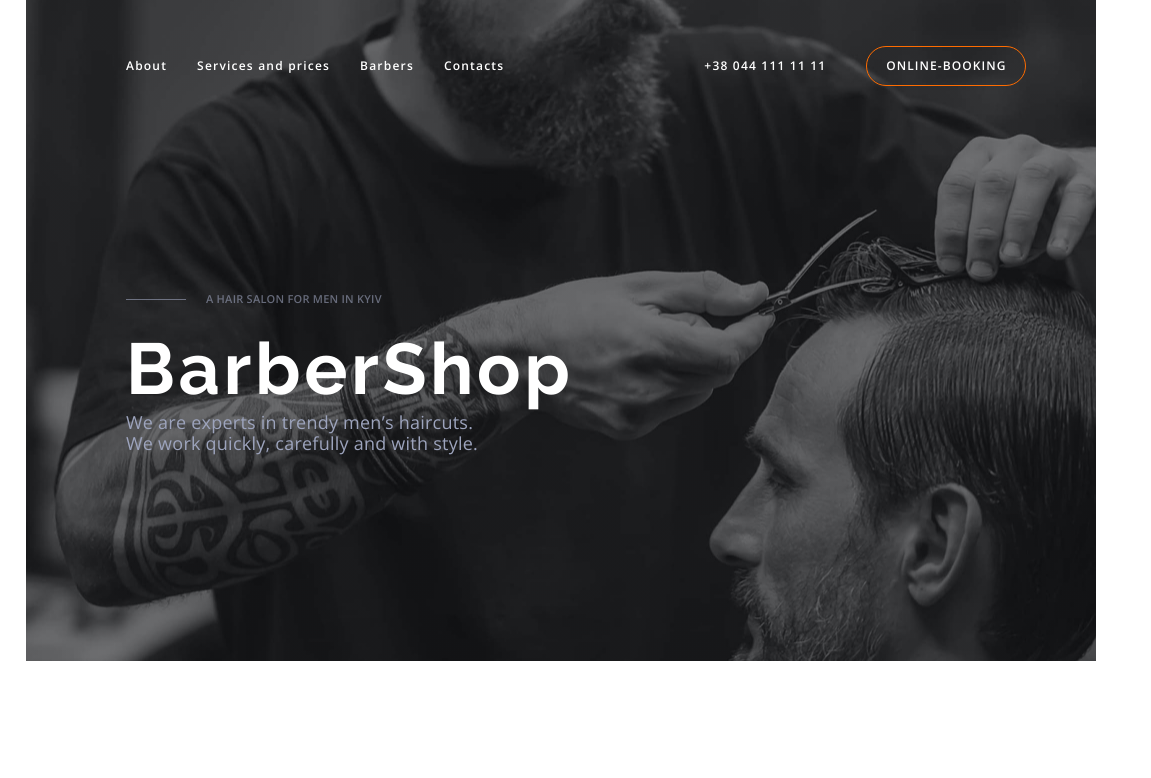
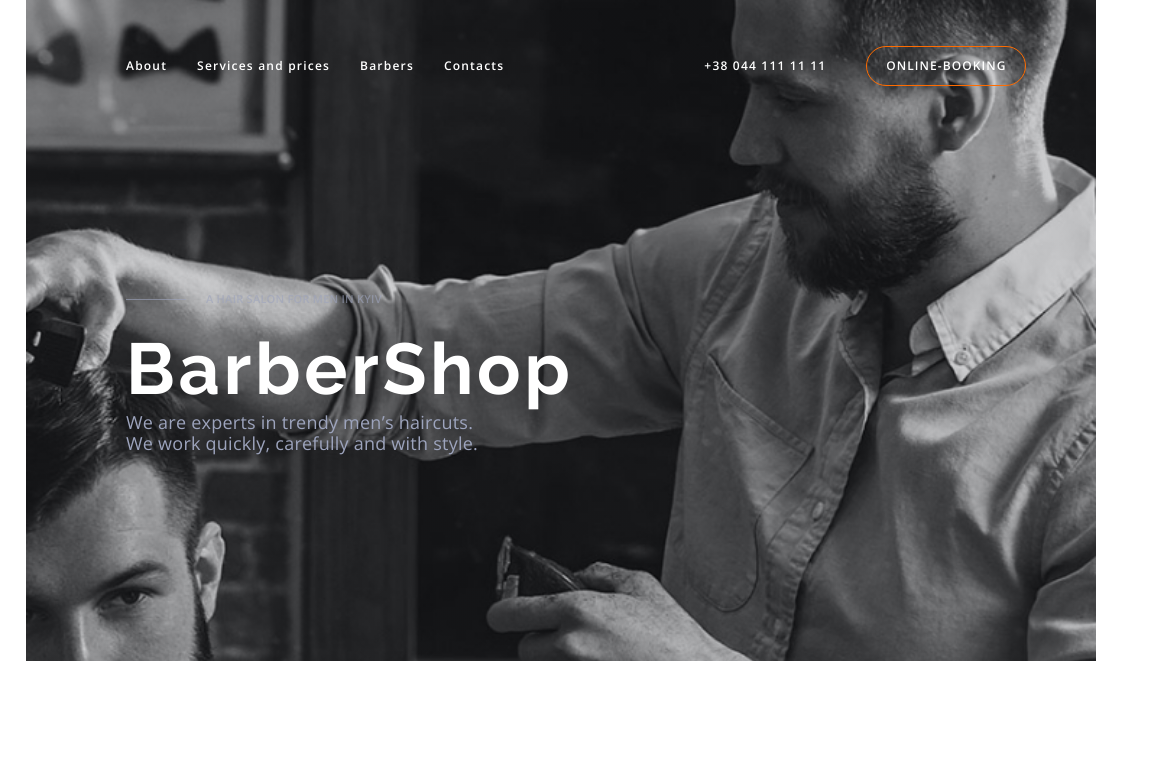
Before and after one commit to kgonchuk/Barbershop, a plain HTML site: page index.html in a window 1280 px wide. Shown: the top 778 px of the page, 129-1280 px from the left. Drawn offline with nearby package versions, Linux system fonts and the light colour scheme.

Commit message:
update desctop

```diff
--- a/css/desktop.css
+++ b/css/desktop.css
@@ -12,7 +12,7 @@
         margin-left: auto;
       }
     .hero-content{
-      background-image: linear-gradient(rgba(25, 28, 38, 0.2), rgba(25, 28, 38, 0.2)), url(../img/bg-hero.jpg);
+      background-image: linear-gradient(rgba(25, 28, 38, 0.2), rgba(25, 28, 38, 0.2)), url('/img/barber-2-desctop@2.jpg');
       }
       .header-list {
         gap: 30px;
```
